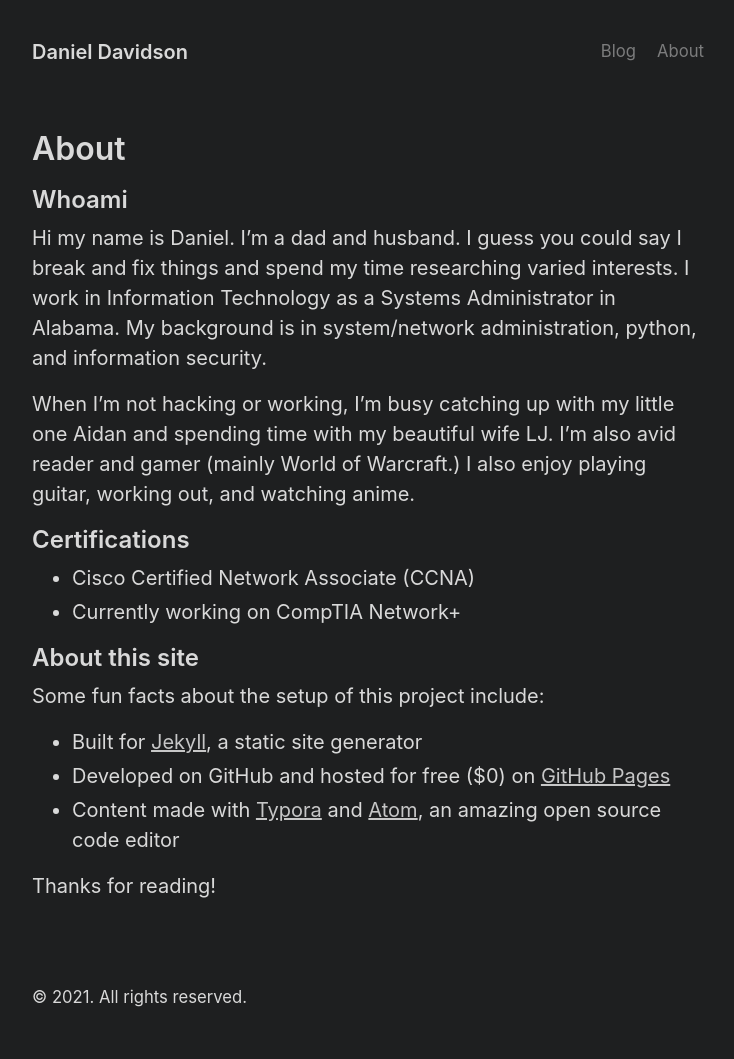
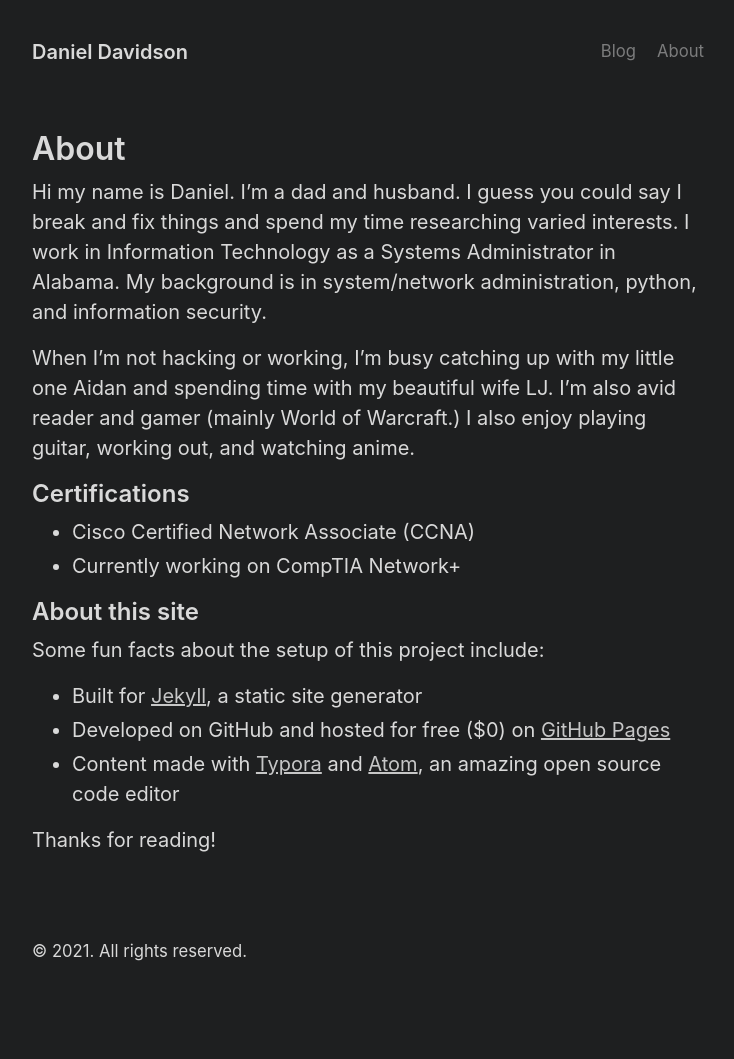
Before and after one commit to danieldavidson/danieldavidson.github.io, a Jekyll site: the page built from about.md, in a window 1280 px wide. Shown: the whole page, without its empty margins (272-1006 px from the left). Built offline with Jekyll 4.4.1, drawn with Linux system fonts in a browser that asks for light colours; after the commit the page ends 1013 px from its top, so only the background shows below that.

Commit message:
Update about.md

```diff
--- a/about.md
+++ b/about.md
@@ -2,8 +2,6 @@
 layout: page
 title: About
 ---
-
-## Whoami
 
 Hi my name is Daniel. I'm a dad and husband. I guess you could say I break and fix things and spend my time researching varied interests. I work in Information Technology as a Systems Administrator in Alabama. My background is in system/network administration, python, and information security.
 
```
